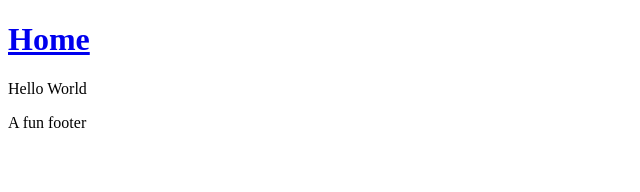
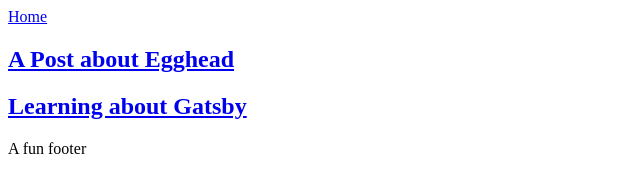
Before and after one commit to laurieontech/blog-course, a Gatsby site: page / in a window 1280 px wide. Shown: the whole page, without its empty margins (0-640 px from the left). Built offline with nearby package versions, Linux system fonts and the light colour scheme; Gatsby itself is replaced by a stand-in of ours.

Commit message:
List every post on the main page.

```diff
--- a/src/components/layout.js
+++ b/src/components/layout.js
@@ -4,9 +4,9 @@
 const Layout = ({ children }) => (
   <div>
     <header>
-      <h1>
+      <nav>
         <Link to="/">Home</Link>
-      </h1>
+      </nav>
     </header>
     <main>{children}</main>
     <footer>
--- a/src/pages/404.js
+++ b/src/pages/404.js
@@ -2,7 +2,7 @@
 import Layout from "../components/layout"
 import SEO from "../components/seo"
 
-const IndexPage = () => {
+const NotFoundPage = () => {
   return (
     <Layout>
       <SEO title={`404 Page`} />
@@ -11,4 +11,4 @@
   )
 }
 
-export default IndexPage
+export default NotFoundPage
--- a/src/pages/index.js
+++ b/src/pages/index.js
@@ -1,14 +1,36 @@
 import * as React from "react"
 import Layout from "../components/layout"
 import SEO from "../components/seo"
+import { graphql, Link } from "gatsby"
 
-const IndexPage = () => {
+const IndexPage = ({ data }) => {
+  const posts = data.allMdx.nodes
+
   return (
     <Layout>
       <SEO title={`Home Page`} />
-      <div>Hello World</div>
+      {posts.map((post) => {
+        return (
+          <Link to={post.slug} key={post.slug}>
+            <h2>{post.frontmatter.title}</h2>
+          </Link>
+        )
+      })}
     </Layout>
   )
 }
 
+export const pageQuery = graphql`
+  query {
+    allMdx(sort: { fields: [frontmatter___title], order: ASC }) {
+      nodes {
+        slug
+        frontmatter {
+          title
+        }
+      }
+    }
+  }
+`
+
 export default IndexPage
--- a/src/pages/{Mdx.slug}.js
+++ b/src/pages/{Mdx.slug}.js
@@ -8,7 +8,7 @@
   return (
     <Layout>
       <article>
-        <h2>{post.frontmatter.title}</h2>
+        <h1>{post.frontmatter.title}</h1>
         <MDXRenderer>{post.body}</MDXRenderer>
       </article>
     </Layout>
```
